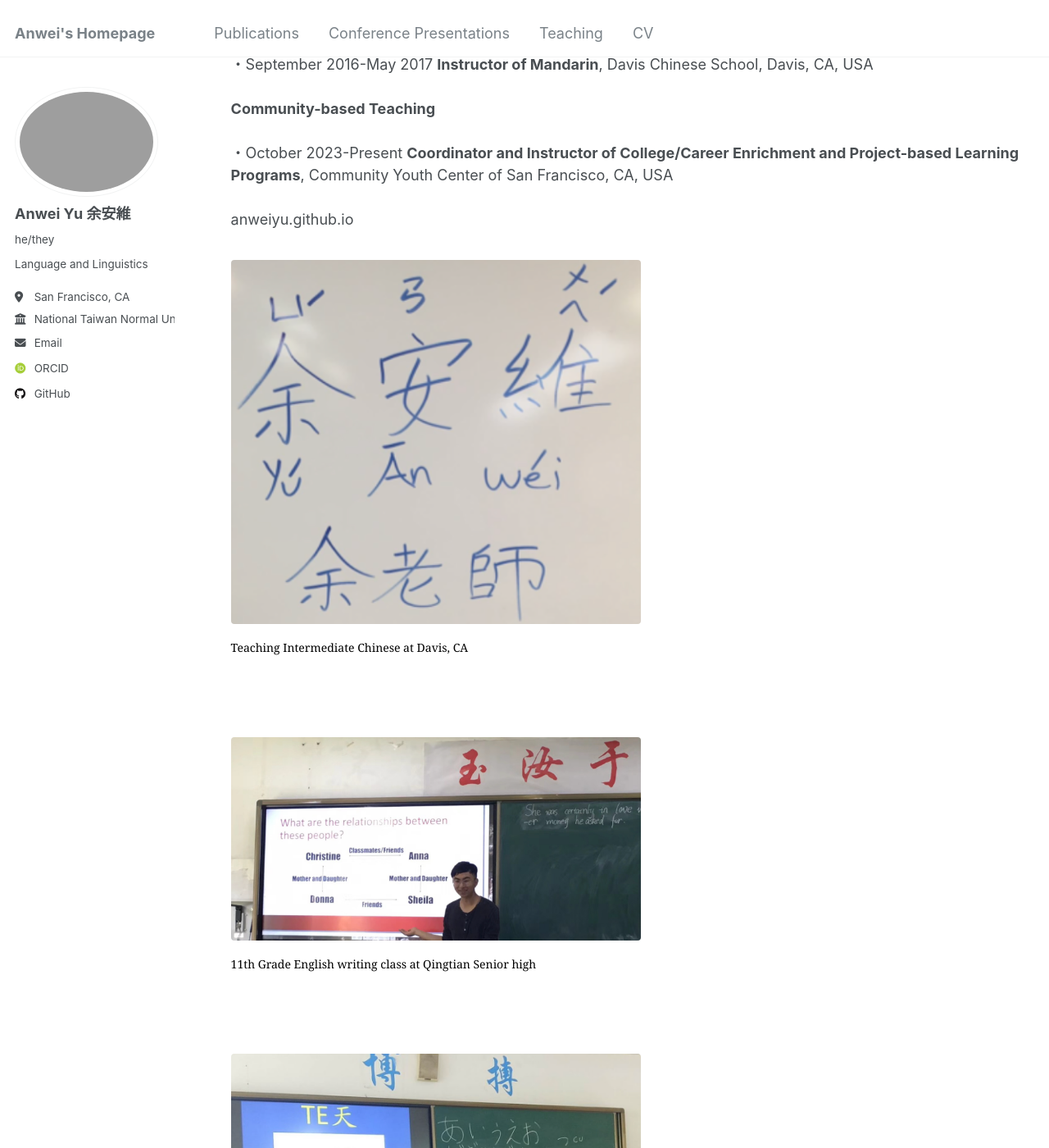
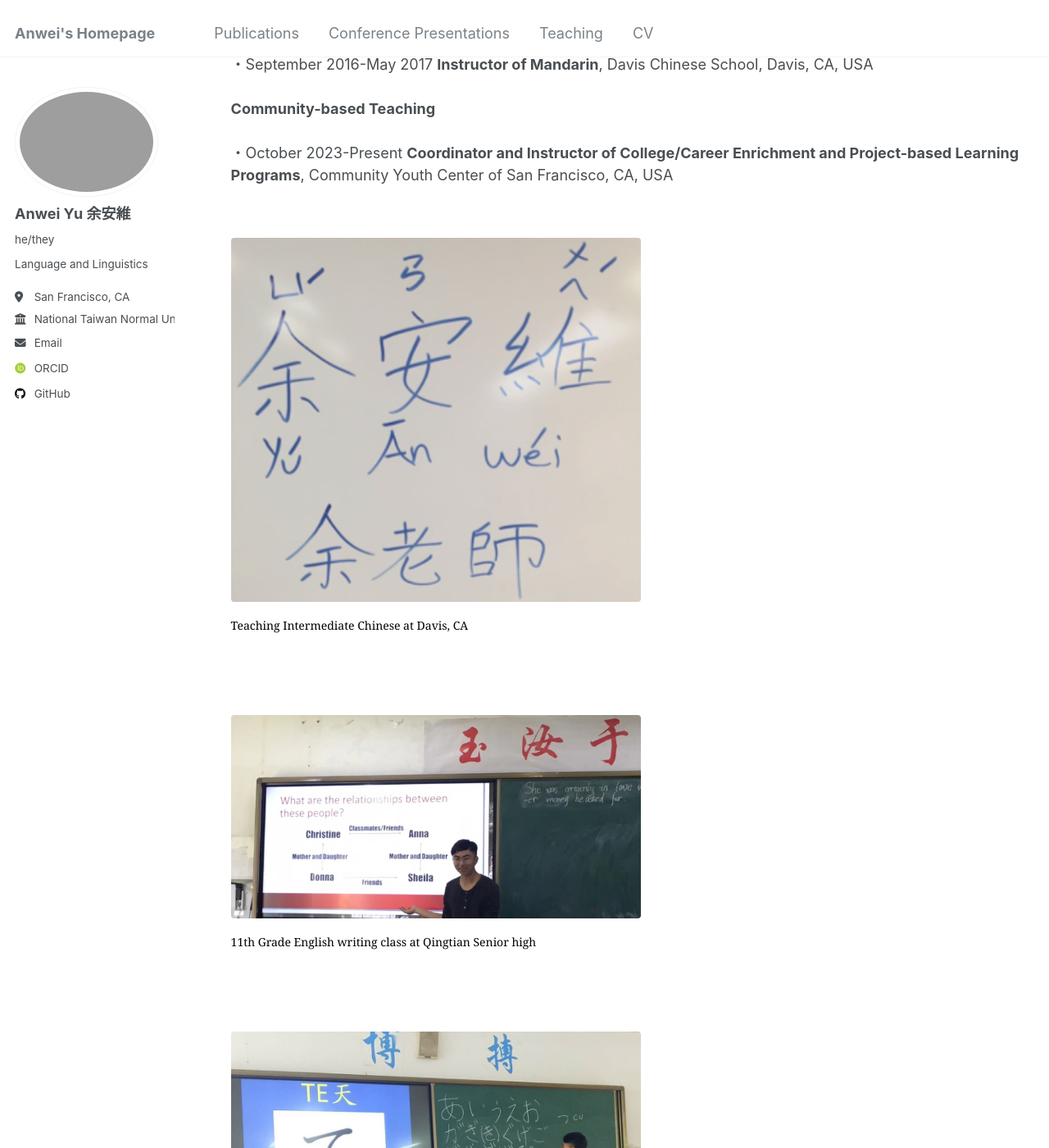
Before and after one commit to anweiyu/anweiyu.github.io, a Jekyll site: the page built from _pages/teaching.html, in a window 1280 px wide and 1400 px high, scrolled down 1676 px. Shown: the whole window at 82% size. Built offline with Jekyll 4.4.1, drawn with Linux system fonts in a browser that asks for light colours; some web fonts are replaced.

Commit message:
Update teaching.html

```diff
--- a/_pages/teaching.html
+++ b/_pages/teaching.html
@@ -30,7 +30,6 @@ author_profile: true
 ・September 2016-May 2017 <strong>Instructor of Mandarin</strong>, Davis Chinese School, Davis, CA, USA<br><br>
 <strong>Community-based Teaching</strong><br><br>
 ・October 2023-Present <strong>Coordinator and Instructor of College/Career Enrichment and Project-based Learning Programs</strong>, Community Youth Center of San Francisco, CA, USA<br><br>
-anweiyu.github.io<br>
 <figure>
     <img src="{{site.baseurl}}/images/Teaching.png" alt="Teaching Chinese" class="responsive-img">
     <figcaption>Teaching Intermediate Chinese at Davis, CA</figcaption>
@@ -42,7 +41,7 @@ anweiyu.github.io<br>
     }
 
     .responsive-img {
-        max-width: 200px;
+        max-width: 150px;
         height: auto;
         float: left;
         margin-right: 15px;
```
